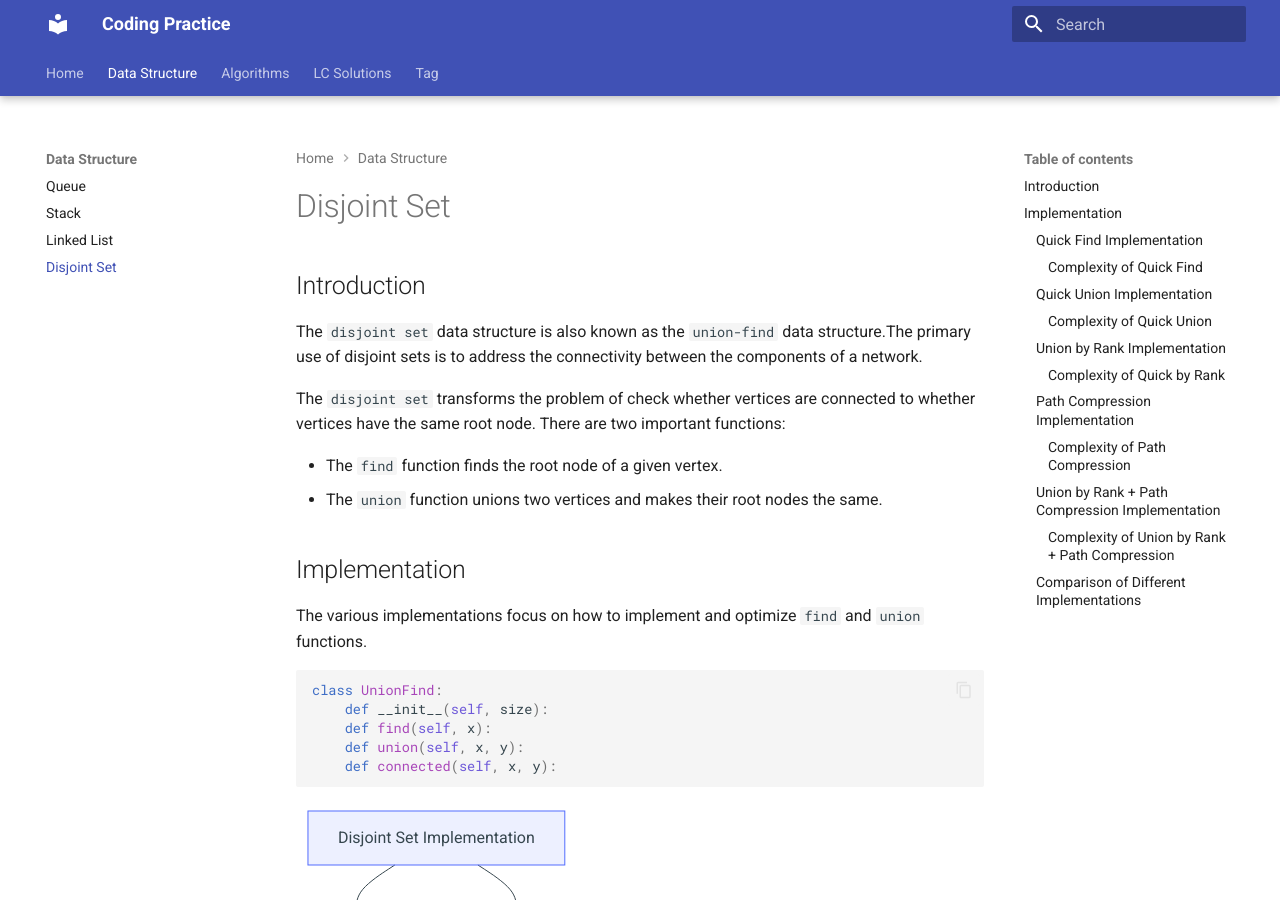
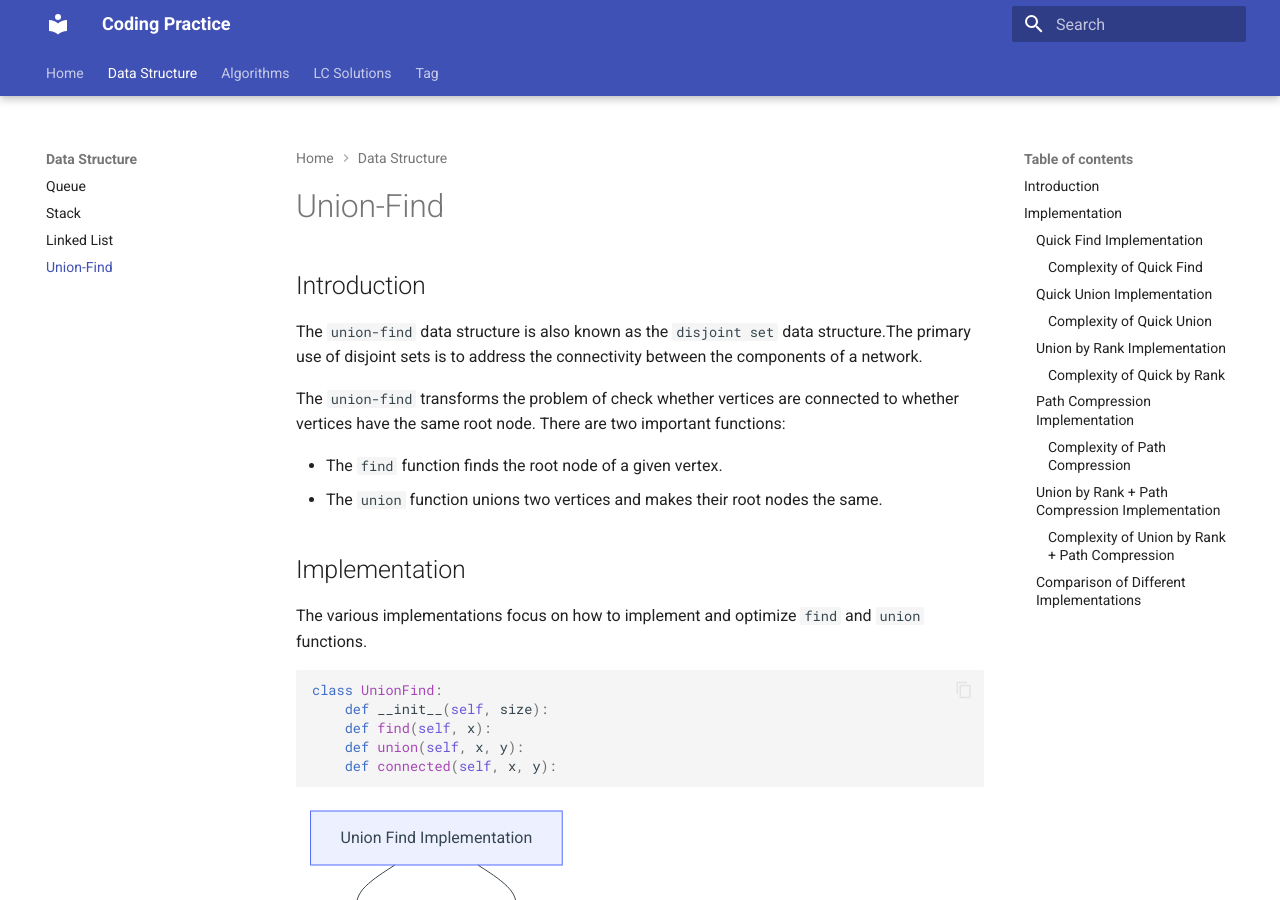
Before and after one commit to RogerLuo-Code/coding-practice, an MkDocs documentation site: the page built from docs/data-structure/union-find/union-find.md, in a window 1280 px wide and 900 px high. Built offline with MkDocs 1.6.1 and Material for MkDocs 9.7.7, drawn with Linux system fonts in a browser that asks for light colours; some of the changed text lies outside the part shown.

Commit message:
Update union-find with lecture note reference

````diff
--- a/docs/data-structure/disjoint-set/disjoint-set.md
+++ b/docs/data-structure/union-find/union-find.md
@@ -1,10 +1,10 @@
-# Disjoint Set
+# Union-Find
 
 ## Introduction
 
-The `disjoint set` data structure is also known as the `union-find` data structure.The primary use of disjoint sets is to address the connectivity between the components of a network.
+The `union-find` data structure is also known as the `disjoint set` data structure.The primary use of disjoint sets is to address the connectivity between the components of a network.
 
-The `disjoint set` transforms the problem of check whether vertices are connected to whether vertices have the same root node. There are two important functions:
+The `union-find` transforms the problem of check whether vertices are connected to whether vertices have the same root node. There are two important functions:
 
 - The `find` function finds the root node of a given vertex.
 - The `union` function unions two vertices and makes their root nodes the same.
@@ -23,7 +23,7 @@
 
 ```mermaid
 flowchart TD
-    start["Disjoint Set Implementation"]
+    start["Union Find Implementation"]
     quickFind("Quick Find")
     quickUnion("Quick Union")
     unionByRank("Union by Rank")
@@ -234,11 +233,14 @@
 - Space complexity: $O(n)$
   The `root` and `rank` arrays store $n$ elements each.
 
-???+ Inverse Ackermann Function
+???+ "Inverse Ackermann Function"
     The Ackermann function, $A(m, n)$, grows so fast that for relatively small values of $m$ and $n$, the function produces enormous numbers. The inverse Ackermann function essentially "reverse" the Ackermann function to answer the question: "How many times do we need to apply the Ackermann function's recusion before reaching a certain value?"
 
     Formally, $\alpha(n)$ is the smallest integer $m$ such that $A(m, m) \geq n$. For any practical value of $n$, $\alpha(n)$ is extremely small. For example, if $n \leq 2^{65536}$, then $\alpha(n) \leq 5$.
 
+
+???+ "Time-Complexity Analysis"
+    Refer to [Cornell CS Union-Find lecture](https://www.cs.cornell.edu/courses/cs6110/2014sp/Handouts/UnionFind.pdf). Here is the [local copy](cornell-cs-union-find-lecture.pdf).
 
 ### Comparison of Different Implementations
 
--- a/mkdocs.yml
+++ b/mkdocs.yml
@@ -68,7 +68,7 @@
     - Queue: data-structure/queue/queue.md
     - Stack: data-structure/stack/stack.md
     - Linked List: data-structure/linked-list/linked-list.md
-    - Disjoint Set: data-structure/disjoint-set/disjoint-set.md
+    - Union-Find: data-structure/union-find/union-find.md
   - Algorithms:
     - Binary Search: algorithms/binary-search.md
     - Dynamic Programming: algorithms/dynamic-programming.md
@@ -188,6 +188,7 @@
       - 1091 Shortest path in binary matrix: lc-solutions/lc1000-1099/lc1091-shortest-path-in-binary-matrix.md
       - 1099 Two sum less than k: lc-solutions/lc1000-1099/lc1099-two-sum-less-than-k.md
     - LC 1100 to 1199:
+      - 1101 The earliest moment when everyone become friends: lc-solutions/lc1100-1199/lc1101-the-earliest-moment-when-everyone-become-friends.md
       - 1129 Shortest path with alternating colors: lc-solutions/lc1100-1199/lc1129-shortest-path-with-alternating-colors.md
       - 1146 Snapshot array: lc-solutions/lc1100-1199/lc1146-snapshot-array.md
     - LC 1200 to 1299:
````
Also changed, not shown: other parts of docs/data-structure/union-find/union-find.md (+2 -3 lines), docs/lc-solutions/lc0300-0399/lc0323-number-of-connected-components-in-an-undirected-graph.md (+1 -1 lines), 1 other file.
